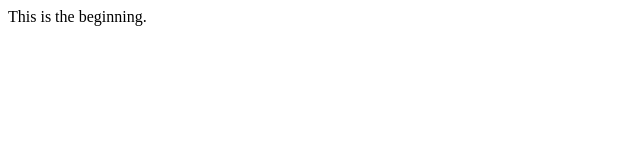
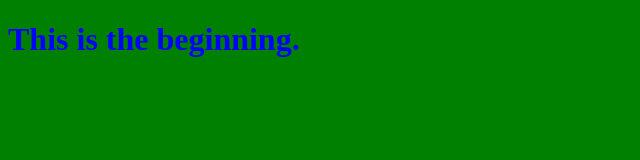
Before and after one commit to misterlengel/misterlengel.github.io, a plain HTML site: page index.html in a window 1280 px wide. Shown: the whole page, without its empty margins (0-640 px from the left). Drawn offline with Linux system fonts and the light colour scheme.

Commit message:
added css page

```diff
--- a/index.html
+++ b/index.html
@@ -2,9 +2,10 @@
 <html>
 <head>
 	<title>Jim L</title>
+	<link rel="stylesheet" type="text/css" href="mystyle.css">
 </head>
 <body>
-This is the beginning.
+<h1>This is the beginning.</h1>
 
 </body>
 </html>
--- /dev/null
+++ b/mystyle.css
@@ -0,0 +1,3 @@
+body {background-color: green;}
+h1   {color: blue;}
+p    {color: red;}
```
